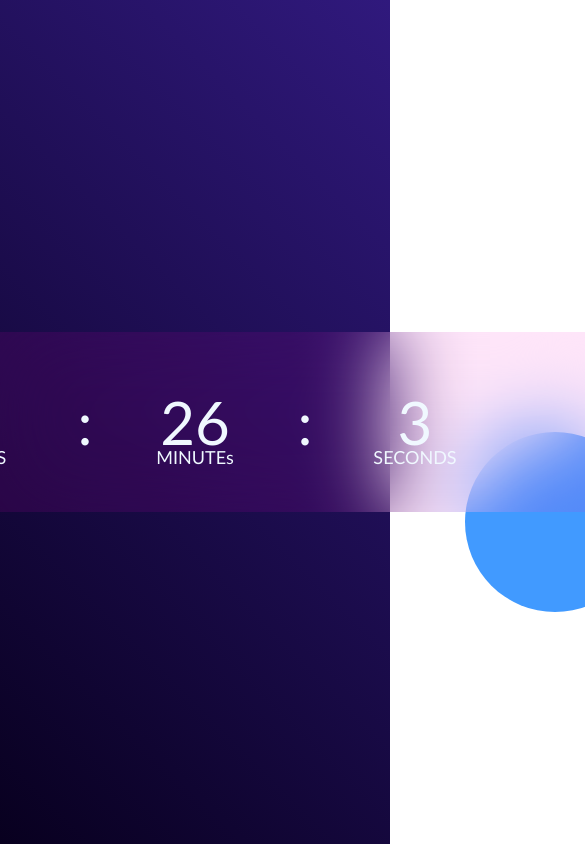
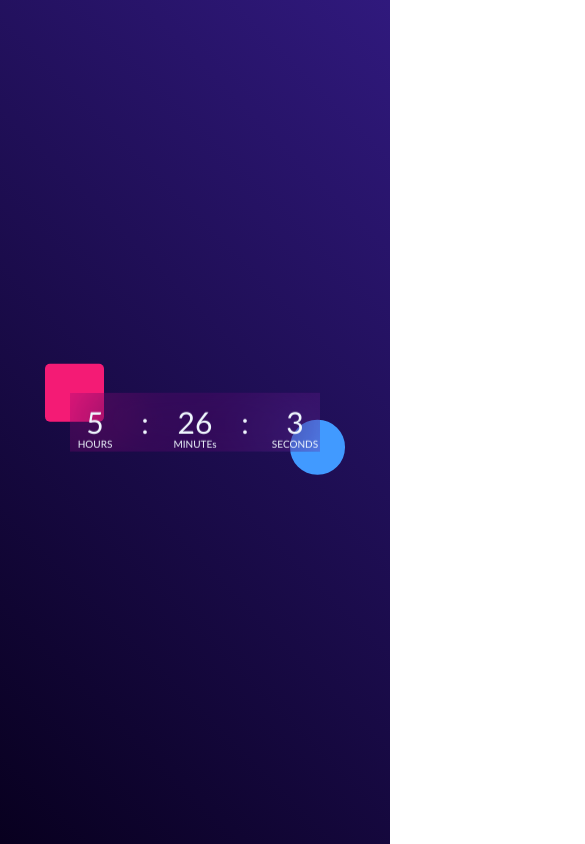
Before and after one commit to saurabh221402/JS-BEGINNER-01, a plain HTML site: page index.html in a window 390 px wide. Shown: the top 844 px of the page, 585 px wide, since content can reach past the window. Drawn offline with Linux system fonts and the light colour scheme.

Commit message:
Update clock.css
making the webpage Responsive

```diff
--- a/clock.css
+++ b/clock.css
@@ -1,4 +1,4 @@
-*
+ *
 {
     margin: 0;
     padding:0;
@@ -10,6 +10,7 @@
     display: flex;
     width: 100%;
     min-height: 100vh;
+    min-width: 250px;
     background: linear-gradient(45deg,#08001f,#30197d);
     position: relative;
 }
@@ -19,9 +20,10 @@
     position: absolute;
     top: 50%;
     left: 50%;
-    height: 180px;
-    width: 800px;
 
+    height: 15vw;
+    width: 60vw;
+    min-width: 250px;
     transform: translate(-50%,-50%);
 }
 
@@ -39,29 +41,30 @@
 .container::before
 {
     content: '';
-    width: 180px;
-    height: 180px;
+    width: 15vw;
+    height: 15vw;
     background: #f41b75;
     border-radius: 5px;
     position: absolute;
-    left: -50px;
-    top: -100px;
+    left: -10%;
+    top: -50%;
 
 }
 .container::after
 {
     content: '';
-    width: 180px;
-    height: 180px;
+    width: 14vw;
+    height: 14vw;
     background: #419aff;
     border-radius: 50%;
     position: absolute;
-    right: -50px;
-    bottom: -100px;
+    right: -10%;
+    bottom: -40%;
     z-index: -1;
 }
 .clock span
 {
+    min-width: 40px;
     width: 110px;
     font-size: 60px;
     position: relative;
@@ -90,3 +93,12 @@
 {
     content: 'SECONDS';
 }
+
+@media screen and (max-width: 601px) {
+    .clock span{
+      font-size: 30px;
+    }
+    .clock span::after{
+        font-size: 10px;
+    }
+  }
```
